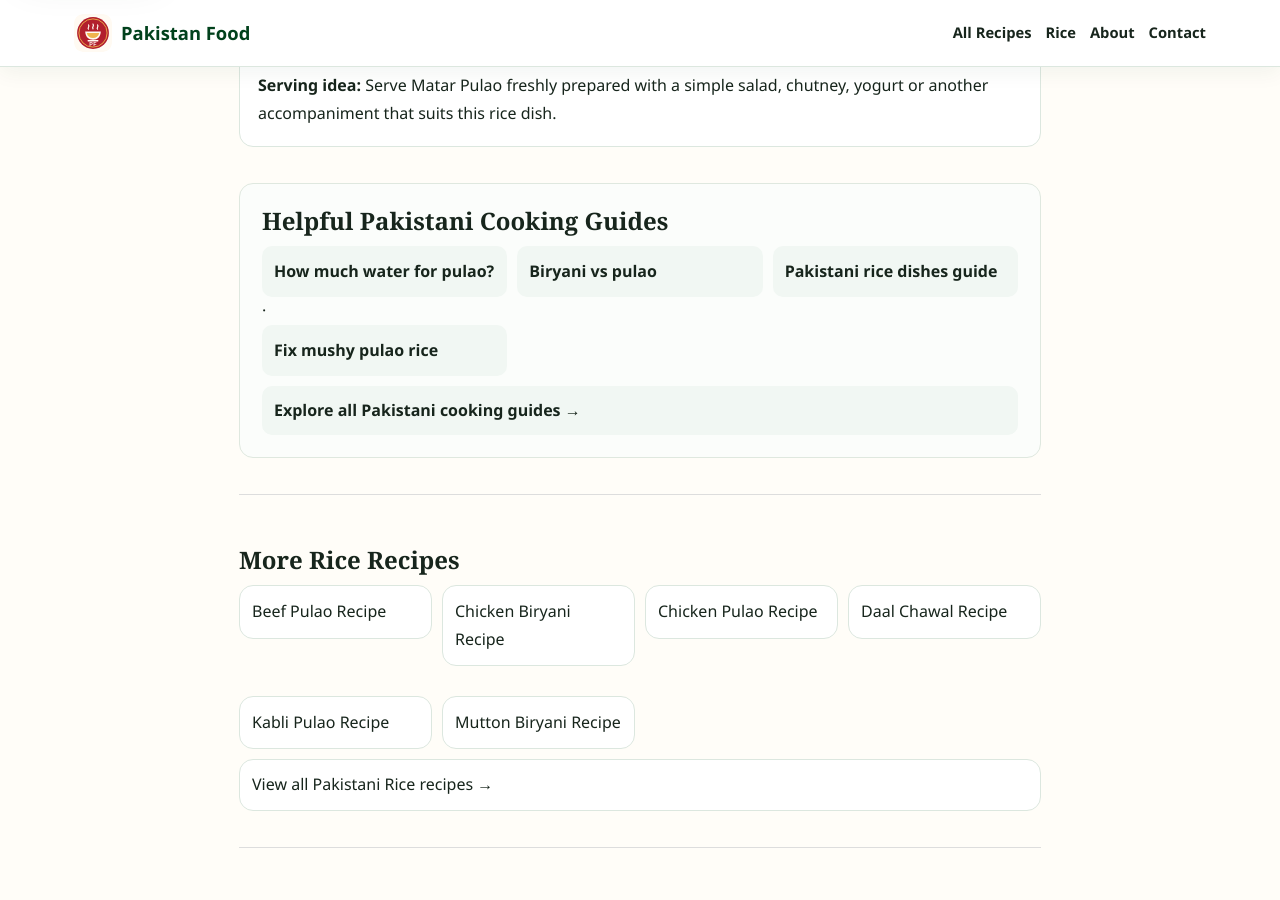
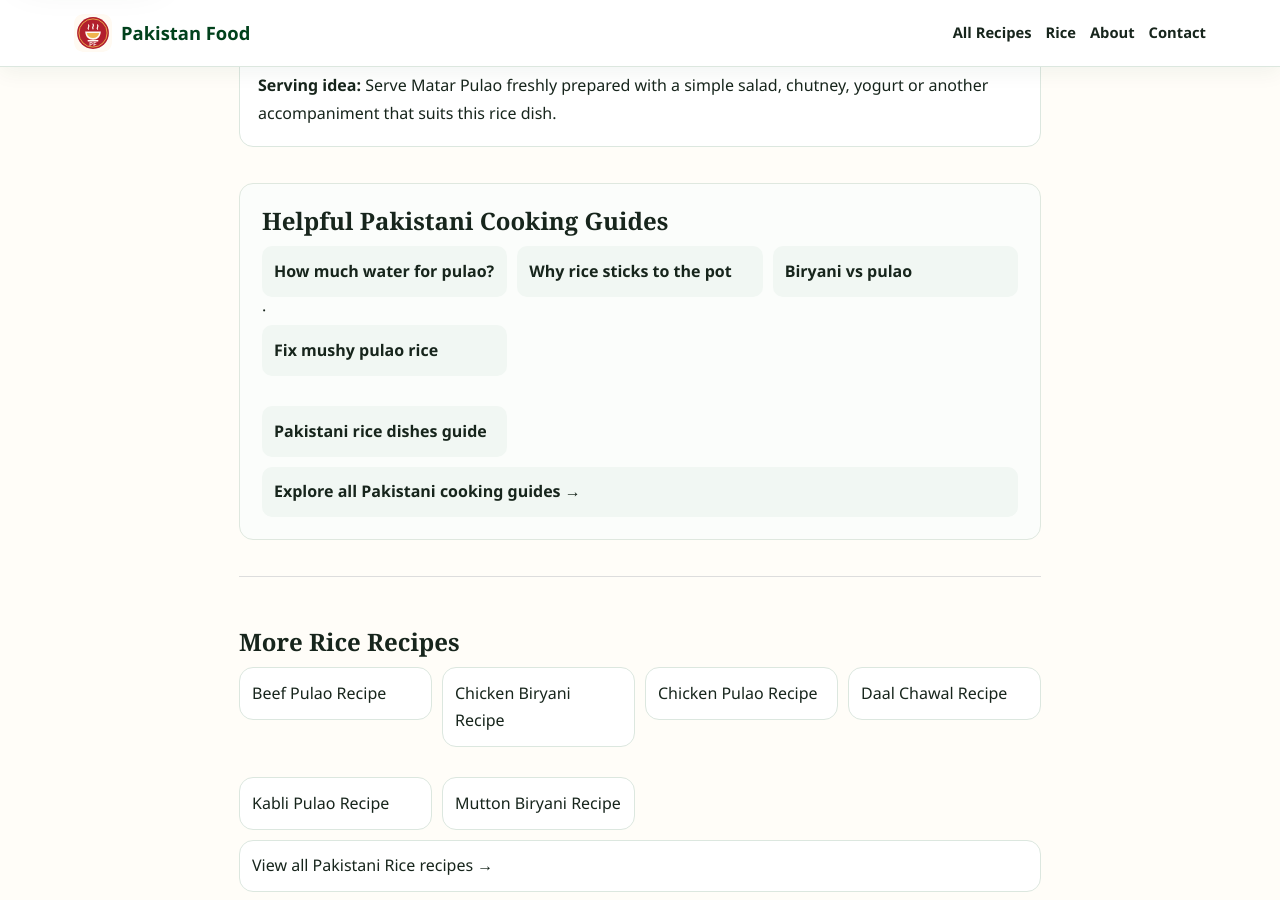
Before and after one commit to manazarali01-hub/pakistan-food, a Jekyll site: the page built from recipes/matar-pulao.html, in a window 1280 px wide and 900 px high, scrolled down 3148 px. Built offline with Jekyll 4.4.1, drawn with Linux system fonts in a browser that asks for light colours.

Commit message:
Strengthen recipe links to curiosity troubleshooting guides

```diff
--- a/_layouts/recipe.html
+++ b/_layouts/recipe.html
@@ -324,15 +324,18 @@
           {% when 'chicken-biryani' or 'mutton-biryani' or 'sindhi-biryani' %}
             <li><a href="../guides/best-rice-for-biryani.html">Best rice for biryani</a> · <a href="../guides/yogurt-substitute-for-biryani.html">Yogurt substitutes for biryani</a></li><li><a href="../guides/biryani-rice-soaking-time.html">Biryani rice soaking time</a></li><li><a href="../guides/how-to-make-biryani-rice-separate.html">Keep biryani rice separate</a></li><li><a href="../guides/how-to-reheat-biryani-without-drying.html">Reheat biryani without drying it</a></li>
           {% when 'chicken-pulao' or 'beef-pulao' or 'matar-pulao' or 'kabli-pulao' %}
-            <li><a href="../guides/how-much-water-for-pulao.html">How much water for pulao?</a> · <a href="../guides/why-pulao-rice-gets-mushy.html">Fix mushy pulao rice</a></li><li><a href="../guides/biryani-vs-pulao.html">Biryani vs pulao</a></li><li><a href="../guides/pakistani-rice-dishes-guide.html">Pakistani rice dishes guide</a></li>
+            <li><a href="../guides/how-much-water-for-pulao.html">How much water for pulao?</a> · <a href="../guides/why-pulao-rice-gets-mushy.html">Fix mushy pulao rice</a></li>
+<li><a href="../guides/why-rice-sticks-to-pot.html">Why rice sticks to the pot</a></li><li><a href="../guides/biryani-vs-pulao.html">Biryani vs pulao</a></li><li><a href="../guides/pakistani-rice-dishes-guide.html">Pakistani rice dishes guide</a></li>
           {% when 'chicken-karahi' or 'mutton-karahi' or 'white-chicken-karahi' %}
             <li><a href="../guides/how-to-fix-watery-karahi.html">Fix watery karahi</a> · <a href="../guides/why-chicken-karahi-gets-dry.html">Keep chicken karahi tender</a></li><li><a href="../guides/how-to-thicken-karahi.html">Thicken karahi naturally</a></li><li><a href="../guides/karahi-vs-qorma.html">Karahi vs qorma</a></li>
           {% when 'chicken-qorma' or 'chicken-handi' %}
-            <li><a href="../guides/qorma-vs-handi.html">Qorma vs handi</a> · <a href="../guides/why-qorma-oil-does-not-separate.html">Why qorma oil does not separate</a></li><li><a href="../guides/how-to-stop-yogurt-splitting-in-curry.html">Stop yogurt splitting in curry</a></li><li><a href="../guides/karahi-vs-qorma.html">Karahi vs qorma</a></li>
+            <li><a href="../guides/qorma-vs-handi.html">Qorma vs handi</a> · <a href="../guides/why-qorma-oil-does-not-separate.html">Why qorma oil does not separate</a></li><li><a href="../guides/how-to-stop-yogurt-splitting-in-curry.html">Stop yogurt splitting in curry</a></li>
+<li><a href="../guides/why-curry-tastes-bitter.html">Why curry tastes bitter</a></li><li><a href="../guides/karahi-vs-qorma.html">Karahi vs qorma</a></li>
           {% when 'chicken-jalfrezi' %}
             <li><a href="../guides/how-to-keep-jalfrezi-vegetables-crisp.html">Keep Jalfrezi vegetables crisp</a></li>
           {% when 'chicken-tikka' or 'chicken-malai-boti' or 'lahori-chargha' or 'chicken-sajji' %}
-            <li><a href="../guides/how-long-to-marinate-chicken-tikka.html">Chicken marinating guide</a></li><li><a href="../guides/how-to-keep-kabab-juicy.html">Keep grilled meat juicy</a></li>{% if page.recipe_key == 'lahori-chargha' or page.recipe_key == 'chicken-sajji' %}<li><a href="../guides/chargha-vs-sajji.html">Chargha vs sajji</a></li>{% endif %}
+            <li><a href="../guides/how-long-to-marinate-chicken-tikka.html">Chicken marinating guide</a></li>
+<li><a href="../guides/why-chicken-tikka-turns-dry.html">Why chicken tikka turns dry</a></li><li><a href="../guides/how-to-keep-kabab-juicy.html">Keep grilled meat juicy</a></li>{% if page.recipe_key == 'lahori-chargha' or page.recipe_key == 'chicken-sajji' %}<li><a href="../guides/chargha-vs-sajji.html">Chargha vs sajji</a></li>{% endif %}
           {% when 'seekh-kabab' or 'chapli-kabab' or 'shami-kabab' or 'reshmi-kabab' %}
             <li><a href="../guides/chapli-vs-seekh-kabab.html">Chapli vs seekh kabab</a></li><li><a href="../guides/shami-vs-chapli-kabab.html">Shami vs chapli kabab</a></li><li><a href="../guides/how-to-keep-kabab-juicy.html">Keep kababs juicy</a> · <a href="../guides/how-to-fix-wet-kabab-mixture.html">Fix wet kabab mixture</a></li><li><a href="../guides/seekh-kabab-not-sticking.html">Keep seekh kabab on the skewer</a></li>
           {% when 'beef-nihari' %}
@@ -365,6 +368,7 @@
             <li><a href="../guides/how-to-make-sharbat-balanced.html">Balance sweetness and tang in sharbat</a></li>
           {% when 'gulab-jamun' %}
             <li><a href="../guides/how-to-make-gulab-jamun-soft.html">Make gulab jamun soft</a> · <a href="../guides/sugar-syrup-consistency-for-pakistani-sweets.html">Fix sugar syrup consistency</a></li><li><a href="../guides/traditional-pakistani-desserts.html">Traditional Pakistani desserts</a></li>
+<li><a href="../guides/why-halwa-gets-lumpy.html">Why halwa gets lumpy</a></li>
           {% when 'ras-malai' %}
             <li><a href="../guides/how-to-keep-ras-malai-soft.html">Keep ras malai soft</a></li><li><a href="../guides/best-way-to-store-pakistani-sweets.html">Store Pakistani sweets safely</a></li>
           {% when 'rice-kheer' or 'sheer-khurma' or 'suji-halwa' or 'gajar-ka-halwa' or 'jalebi' %}
```
